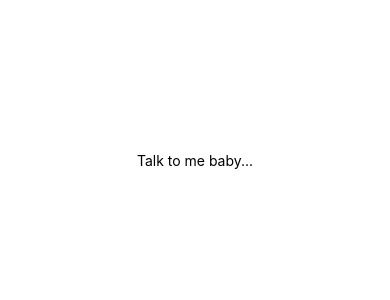
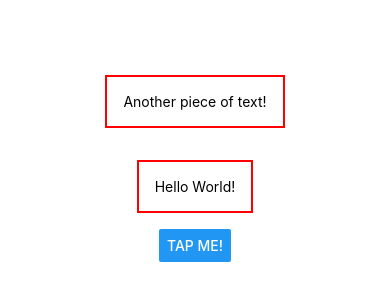
Before and after one commit to markfaust123/GoalsList, a React Native app: screen / in a window 390 px wide. Shown: the part 262-562 px from the top of the page. Built offline with nearby package versions, Linux system fonts and the light colour scheme.

Commit message:
created style to hold boxes with text

```diff
--- a/App.tsx
+++ b/App.tsx
@@ -1,11 +1,17 @@
-import { StatusBar } from "expo-status-bar";
-import { StyleSheet, Text, View } from "react-native";
+import { Button, StyleSheet, Text, View } from "react-native";
 
 export default function App() {
   return (
     <View style={styles.container}>
-      <Text>Talk to me baby...</Text>
-      <StatusBar style="auto" />
+      <View>
+        <Text style={styles.dummyText}>Another piece of text!</Text>
+      </View>
+      <Text
+        style={styles.dummyText}
+      >
+        Hello World!
+      </Text>
+      <Button title="Tap me!" />
     </View>
   );
 }
@@ -17,4 +23,10 @@
     alignItems: "center",
     justifyContent: "center",
   },
+  dummyText: {
+    margin: 16,
+    borderWidth: 2,
+    borderColor: "red",
+    padding: 16,
+  },
 });
```
